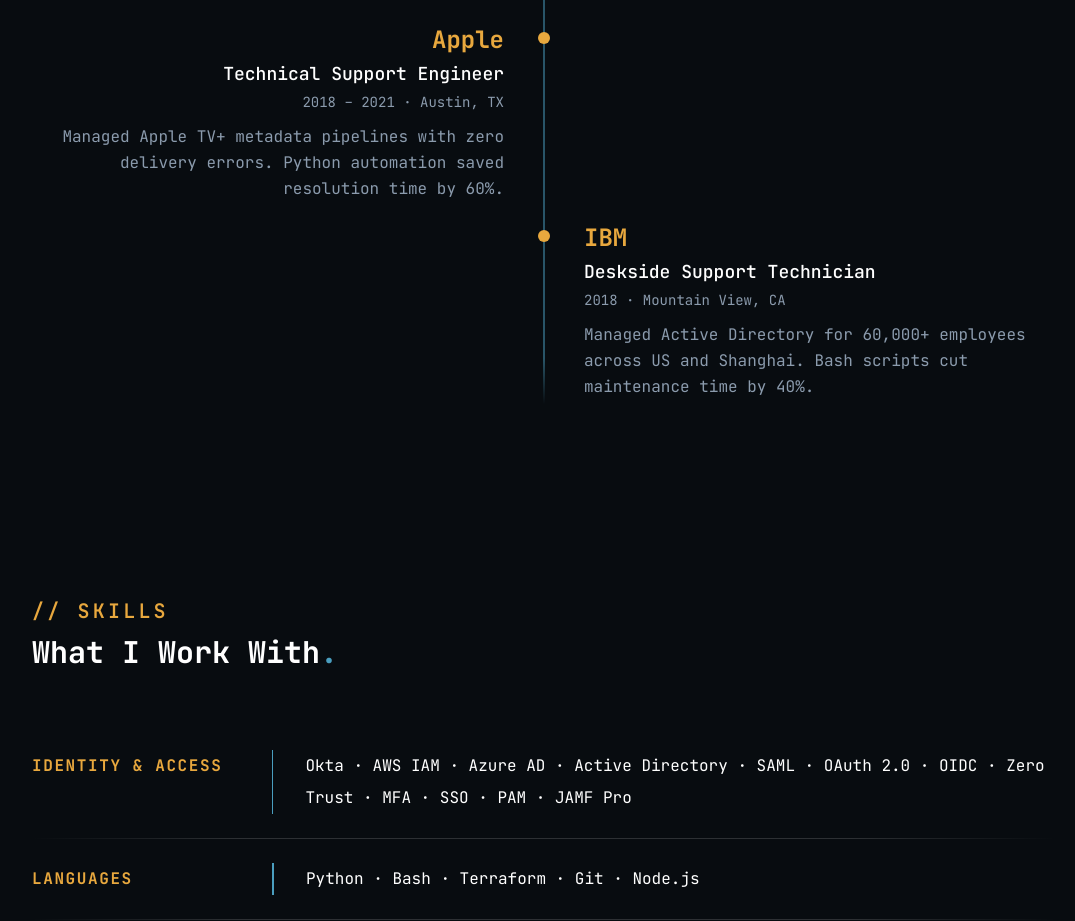
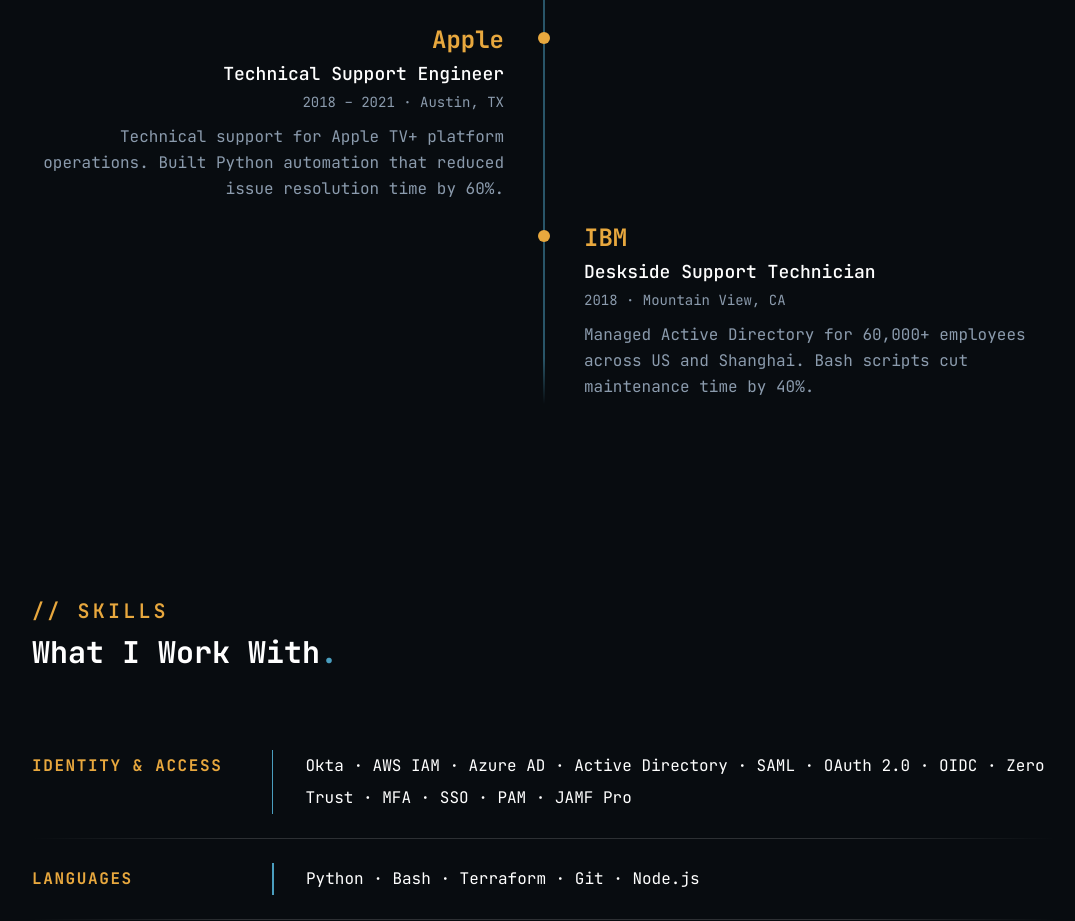
Before and after one commit to cjparker102/cjparker102-dev, a Next.js app: page / in a window 1280 px wide. Shown: the part 2620-3541 px from the top of the page, without its empty margins (96-1171 px from the left). Built offline with nearby package versions, Linux system fonts and the light colour scheme.

Commit message:
update hero typewriter role and Apple experience description

```diff
--- a/app/components/Experience.tsx
+++ b/app/components/Experience.tsx
@@ -54,7 +54,7 @@
     dates:     "2018 – 2021",
     location:  "Austin, TX",
     bullets: [
-      "Managed Apple TV+ metadata pipelines with zero delivery errors. Python automation saved resolution time by 60%.",
+      "Technical support for Apple TV+ platform operations. Built Python automation that reduced issue resolution time by 60%.",
     ],
   },
   {
--- a/app/components/Hero.tsx
+++ b/app/components/Hero.tsx
@@ -7,7 +7,7 @@
   "IAM Engineer",
   "Okta Certified Professional",
   "Security Specialist",
-  "AI Builder",
+  "Identity Automation",
 ];
 
 const TYPE_SPEED   = 80;  // ms per character when typing
```
